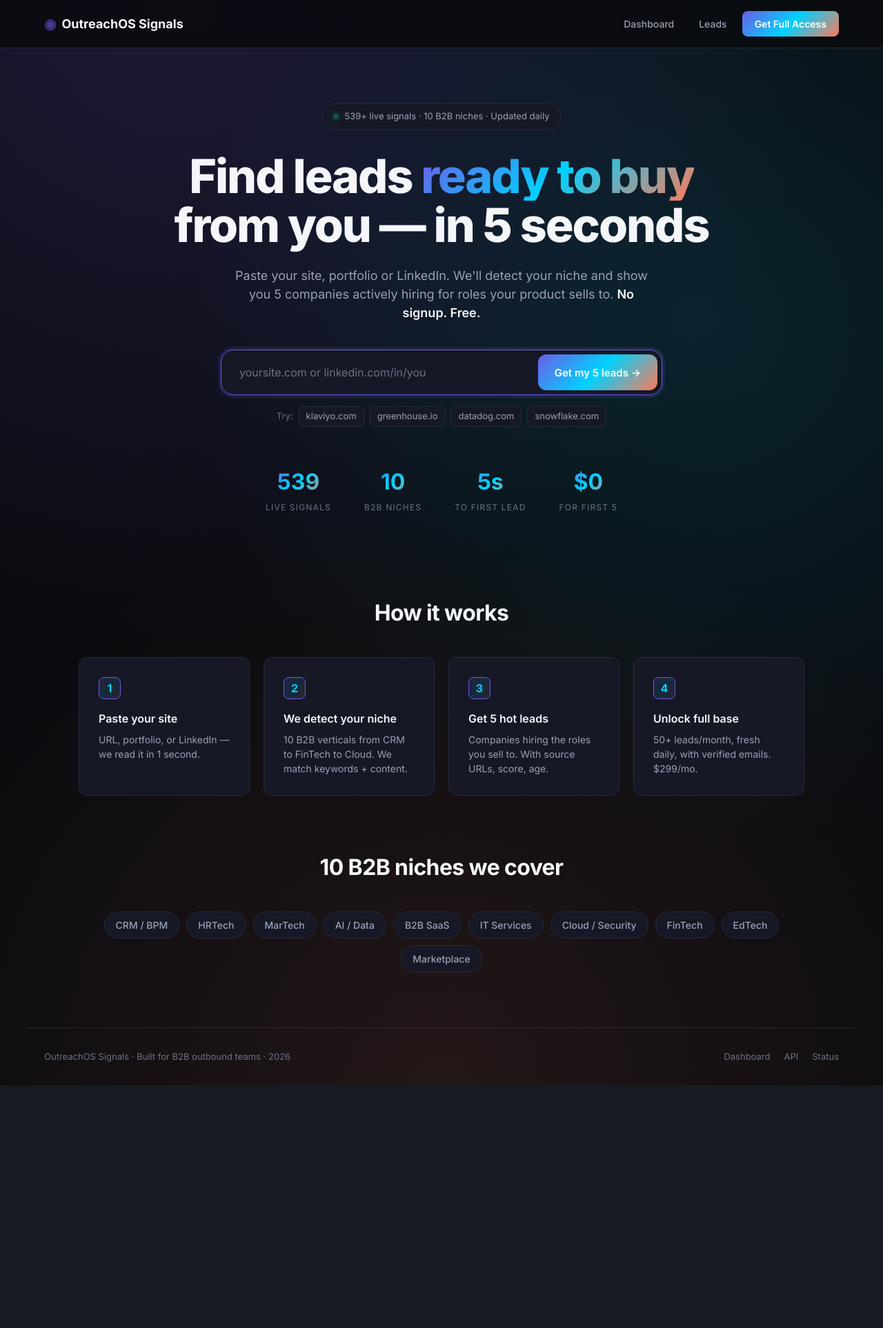
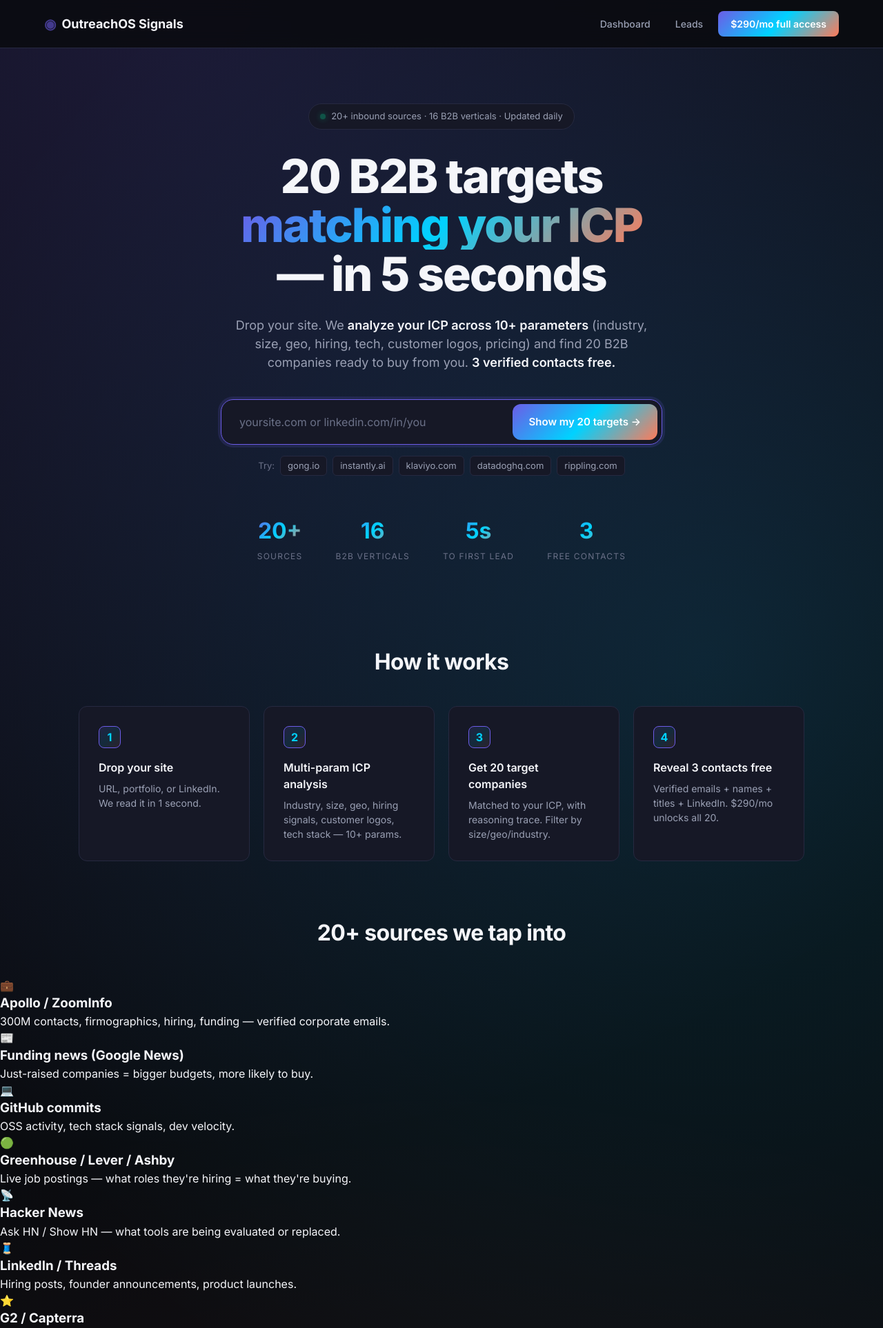
Before and after one commit to nickerhov89/outreachos-signals, a FastAPI app: template web/templates/landing.html in a window 1280 px wide. Shown: the top 1926 px of the page at 69% size. Before the commit the page ends 1574 px from the top, so only its background shows below. Run offline with FastAPI, Linux system fonts and the light colour scheme; the template is opened without the code that fills it, so the values that code supplies are empty.

Commit message:
v4.3: /analyze + /targets Flow B with multi-param ICP
- New POST /analyze: full ICP profile from user URL (FREE)
  - Apollo org enrich (industry, size, country, keywords)
  - Apollo people search (title keywords, LPR titles, all FREE)
  - Inferred vertical with confidence
  - Size band, geo, reasoning trace
- New POST /targets: 20 companies matching user ICP (FREE)
  - Hand-curated matrix of 16 B2B verticals, ~150 companies
  - Source: matrix
- Updated /reveal: max_reveals param (3 free / 5 paid)
- Updated landing.html: 20+ sources, 16 verticals, $290/mo pricing
- Updated matrix: added design/prototyping + marketplace/freelance verticals
- Bug fix: _apollo_post returns dict, not (code, data) tuple

Test on 5 small EU/US B2B-B2B:
  framer.com   -> design/prototyping   18 targets  +3 LPRs
  pitch.com    -> b2b saas             20 targets  +3 LPRs
  folk.app     -> crm/bpm              13 targets  (no LPRs, too small)
  height.app   -> b2b saas             20 targets  +2 LPRs
  contra.com   -> marketplace/freelance 16 targets +3 LPRs

Multi-param ICP all green: industry, size band, geo, LPR titles, title keywords, reasoning.

```diff
--- a/web/templates/landing.html
+++ b/web/templates/landing.html
@@ -2,9 +2,9 @@
 <html lang="en">
 <head>
   <meta charset="UTF-8">
-  <meta name="viewport" content="width=device-width, initial-scale=1.0">
-  <title>OutreachOS Signals — Find Leads Ready to Buy From You</title>
-  <meta name="description" content="Paste your site. We show you 5 companies actively hiring for roles your product sells to. Free.">
+  <meta name="viewport" content="width, initial-scale=1.0">
+  <title>OutreachOS Signals — 20 B2B targets that match your ICP</title>
+  <meta name="description" content="Drop your site. We analyze your ICP across 10+ parameters and show you 20 B2B companies that fit. 3 contacts free, $290/mo for full access.">
   <link rel="preconnect" href="https://fonts.googleapis.com">
   <link rel="preconnect" href="https://fonts.gstatic.com" crossorigin>
   <link href="https://fonts.googleapis.com/css2?family=Inter:wght@400;500;600;700;800&display=swap" rel="stylesheet">
@@ -19,7 +19,7 @@
       <div class="nav-links">
         <a href="/dashboard">Dashboard</a>
         <a href="/leads">Leads</a>
-        <a href="/pricing" class="nav-cta">Get Full Access</a>
+        <a href="/pricing" class="nav-cta">$290/mo full access</a>
       </div>
     </div>
   </nav>
@@ -27,37 +27,38 @@
   <section class="hero">
     <div class="hero-inner">
       <div class="hero-badge">
-        <span class="dot"></span> 539+ live signals · 10 B2B niches · Updated daily
+        <span class="dot"></span> 20+ inbound sources · 16 B2B verticals · Updated daily
       </div>
       <h1 class="hero-title">
-        Find leads <span class="grad">ready to buy</span><br>
-        from you — in 5 seconds
+        20 B2B targets <span class="grad">matching your ICP</span><br>
+        — in 5 seconds
       </h1>
       <p class="hero-sub">
-        Paste your site, portfolio or LinkedIn. We'll detect your niche and show you
-        5 companies actively hiring for roles your product sells to.
-        <strong>No signup. Free.</strong>
+        Drop your site. We <strong>analyze your ICP across 10+ parameters</strong>
+        (industry, size, geo, hiring, tech, customer logos, pricing) and find
+        20 B2B companies ready to buy from you. <strong>3 verified contacts free.</strong>
       </p>
 
       <form class="hero-form" action="/generate" method="post" autocomplete="off">
         <div class="form-row">
           <input type="text" name="url" placeholder="yoursite.com or linkedin.com/in/you" required autofocus class="url-input" id="urlInput">
-          <button type="submit" class="cta-primary" id="submitBtn">Get my 5 leads →</button>
+          <button type="submit" class="cta-primary" id="submitBtn">Show my 20 targets →</button>
         </div>
         <div class="form-examples">
           <span>Try:</span>
+          <a href="#" data-url="gong.io">gong.io</a>
+          <a href="#" data-url="instantly.ai">instantly.ai</a>
           <a href="#" data-url="klaviyo.com">klaviyo.com</a>
-          <a href="#" data-url="greenhouse.io">greenhouse.io</a>
-          <a href="#" data-url="datadog.com">datadog.com</a>
-          <a href="#" data-url="snowflake.com">snowflake.com</a>
+          <a href="#" data-url="datadoghq.com">datadoghq.com</a>
+          <a href="#" data-url="rippling.com">rippling.com</a>
         </div>
       </form>
 
       <div class="hero-stats">
-        <div class="stat"><div class="stat-num">539</div><div class="stat-label">Live signals</div></div>
-        <div class="stat"><div class="stat-num">10</div><div class="stat-label">B2B niches</div></div>
+        <div class="stat"><div class="stat-num">20+</div><div class="stat-label">Sources</div></div>
+        <div class="stat"><div class="stat-num">16</div><div class="stat-label">B2B verticals</div></div>
         <div class="stat"><div class="stat-num">5s</div><div class="stat-label">To first lead</div></div>
-        <div class="stat"><div class="stat-num">$0</div><div class="stat-label">For first 5</div></div>
+        <div class="stat"><div class="stat-num">3</div><div class="stat-label">Free contacts</div></div>
       </div>
     </div>
   </section>
@@ -67,40 +68,132 @@
     <div class="how-grid">
       <div class="how-card">
         <div class="how-num">1</div>
-        <h3>Paste your site</h3>
-        <p>URL, portfolio, or LinkedIn — we read it in 1 second.</p>
+        <h3>Drop your site</h3>
+        <p>URL, portfolio, or LinkedIn. We read it in 1 second.</p>
       </div>
       <div class="how-card">
         <div class="how-num">2</div>
-        <h3>We detect your niche</h3>
-        <p>10 B2B verticals from CRM to FinTech to Cloud. We match keywords + content.</p>
+        <h3>Multi-param ICP analysis</h3>
+        <p>Industry, size, geo, hiring signals, customer logos, tech stack — 10+ params.</p>
       </div>
       <div class="how-card">
         <div class="how-num">3</div>
-        <h3>Get 5 hot leads</h3>
-        <p>Companies hiring the roles you sell to. With source URLs, score, age.</p>
+        <h3>Get 20 target companies</h3>
+        <p>Matched to your ICP, with reasoning trace. Filter by size/geo/industry.</p>
       </div>
       <div class="how-card">
         <div class="how-num">4</div>
-        <h3>Unlock full base</h3>
-        <p>50+ leads/month, fresh daily, with verified emails. $299/mo.</p>
+        <h3>Reveal 3 contacts free</h3>
+        <p>Verified emails + names + titles + LinkedIn. $290/mo unlocks all 20.</p>
+      </div>
+    </div>
+  </section>
+
+  <section class="sources">
+    <h2 class="how-title">20+ sources we tap into</h2>
+    <div class="source-grid">
+      <div class="source-card">
+        <div class="source-icon">💼</div>
+        <h3>Apollo / ZoomInfo</h3>
+        <p>300M contacts, firmographics, hiring, funding — verified corporate emails.</p>
+      </div>
+      <div class="source-card">
+        <div class="source-icon">📰</div>
+        <h3>Funding news (Google News)</h3>
+        <p>Just-raised companies = bigger budgets, more likely to buy.</p>
+      </div>
+      <div class="source-card">
+        <div class="source-icon">💻</div>
+        <h3>GitHub commits</h3>
+        <p>OSS activity, tech stack signals, dev velocity.</p>
+      </div>
+      <div class="source-card">
+        <div class="source-icon">🟢</div>
+        <h3>Greenhouse / Lever / Ashby</h3>
+        <p>Live job postings — what roles they're hiring = what they're buying.</p>
+      </div>
+      <div class="source-card">
+        <div class="source-icon">📡</div>
+        <h3>Hacker News</h3>
+        <p>Ask HN / Show HN — what tools are being evaluated or replaced.</p>
+      </div>
+      <div class="source-card">
+        <div class="source-icon">🧵</div>
+        <h3>LinkedIn / Threads</h3>
+        <p>Hiring posts, founder announcements, product launches.</p>
+      </div>
+      <div class="source-card">
+        <div class="source-icon">⭐</div>
+        <h3>G2 / Capterra</h3>
+        <p>Reviews & switching signals — who's unhappy with their current stack.</p>
+      </div>
+      <div class="source-card">
+        <div class="source-icon">🎙️</div>
+        <h3>Podcasts & YouTube</h3>
+        <p>Saastr, Sales Gravy, Lenny's — what B2B leaders are talking about.</p>
       </div>
     </div>
   </section>
 
   <section class="niches">
-    <h2 class="how-title">10 B2B niches we cover</h2>
+    <h2 class="how-title">16 B2B verticals we cover</h2>
     <div class="niche-pills">
       <span class="pill">CRM / BPM</span>
       <span class="pill">HRTech</span>
       <span class="pill">MarTech</span>
-      <span class="pill">AI / Data</span>
+      <span class="pill">AI / Data / ML</span>
       <span class="pill">B2B SaaS</span>
-      <span class="pill">IT Services</span>
-      <span class="pill">Cloud / Security</span>
-      <span class="pill">FinTech</span>
+      <span class="pill">Design / Prototyping</span>
+      <span class="pill">Cloud / Infra</span>
+      <span class="pill">IT / DevOps / Security</span>
+      <span class="pill">FinTech / Payments</span>
+      <span class="pill">Accounting</span>
       <span class="pill">EdTech</span>
-      <span class="pill">Marketplace</span>
+      <span class="pill">Marketplace / Freelance</span>
+      <span class="pill">Sales Engagement</span>
+      <span class="pill">Content / SEO</span>
+      <span class="pill">Legal / Compliance</span>
+      <span class="pill">Support / CS</span>
+    </div>
+  </section>
+
+  <section class="pricing">
+    <h2 class="how-title">Simple pricing</h2>
+    <div class="pricing-grid">
+      <div class="price-card">
+        <div class="price-tier">Free</div>
+        <div class="price-amount">$0</div>
+        <ul class="price-features">
+          <li>20 target companies per search</li>
+          <li>Multi-param ICP analysis</li>
+          <li>3 verified contacts per search</li>
+          <li>Filter by size, geo, industry</li>
+        </ul>
+        <a class="price-cta" href="#">Get started</a>
+      </div>
+      <div class="price-card featured">
+        <div class="price-tier">Starter</div>
+        <div class="price-amount">$290<span>/mo</span></div>
+        <ul class="price-features">
+          <li>Unlimited target companies</li>
+          <li>50 verified contacts / month</li>
+          <li>20+ source data, daily refresh</li>
+          <li>XLSX/CSV export + API access</li>
+          <li>Cancel anytime</li>
+        </ul>
+        <a class="price-cta primary" href="/pricing">Start 7-day trial →</a>
+      </div>
+      <div class="price-card">
+        <div class="price-tier">Agency</div>
+        <div class="price-amount">$990<span>/mo</span></div>
+        <ul class="price-features">
+          <li>White-label dashboard</li>
+          <li>500 contacts / month</li>
+          <li>Multi-client workspaces</li>
+          <li>Priority email support</li>
+        </ul>
+        <a class="price-cta" href="/pricing">Talk to sales →</a>
+      </div>
     </div>
   </section>
 
@@ -108,23 +201,10 @@
     <div>OutreachOS Signals · Built for B2B outbound teams · 2026</div>
     <div class="footer-links">
       <a href="/dashboard">Dashboard</a>
+      <a href="/leads">Leads</a>
+      <a href="/pricing">Pricing</a>
       <a href="/api/signals">API</a>
-      <a href="/health">Status</a>
     </div>
   </footer>
-
-  <script>
-    document.querySelectorAll('.form-examples a').forEach(a => {
-      a.addEventListener('click', e => {
-        e.preventDefault();
-        document.getElementById('urlInput').value = a.dataset.url;
-      });
-    });
-    document.querySelector('.hero-form').addEventListener('submit', () => {
-      const btn = document.getElementById('submitBtn');
-      btn.disabled = true;
-      btn.textContent = 'Scanning…';
-    });
-  </script>
 </body>
 </html>
```
Also changed, not shown: web/app_v4.py (+242 -3 lines).
